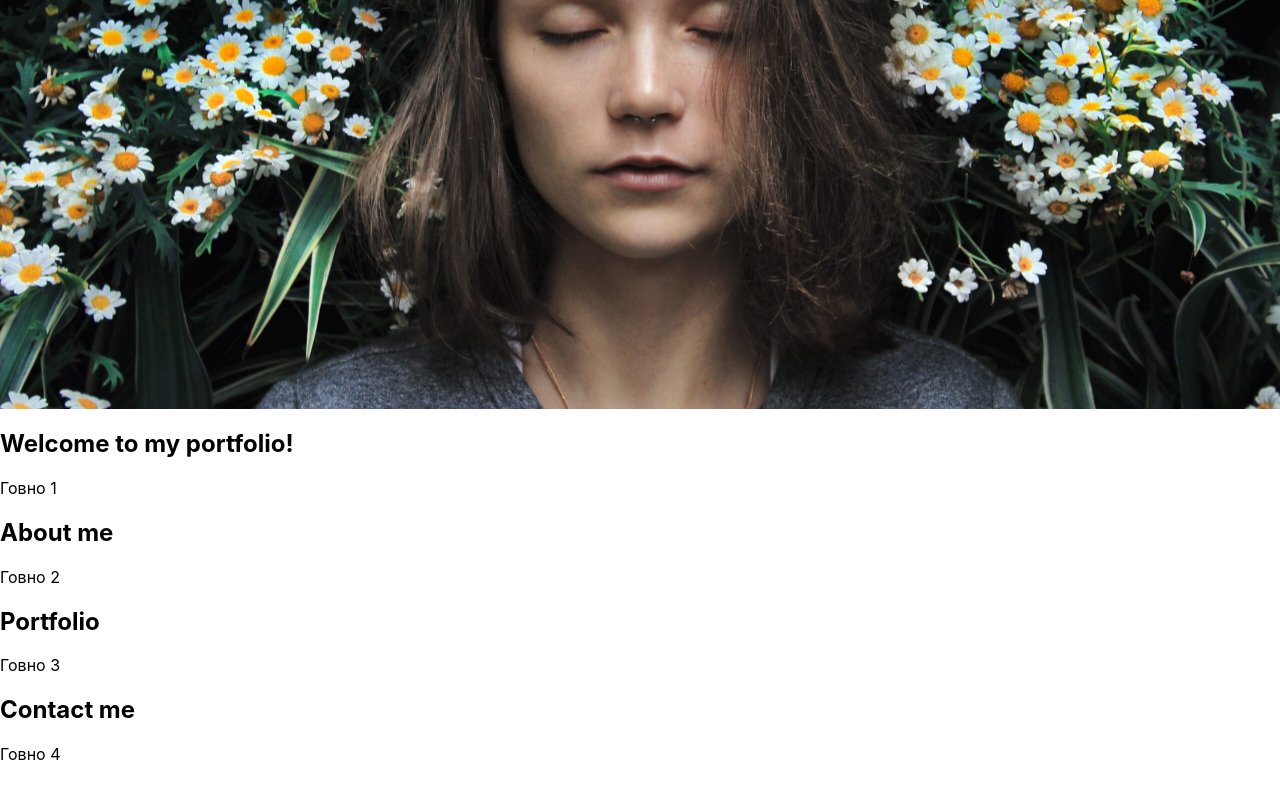
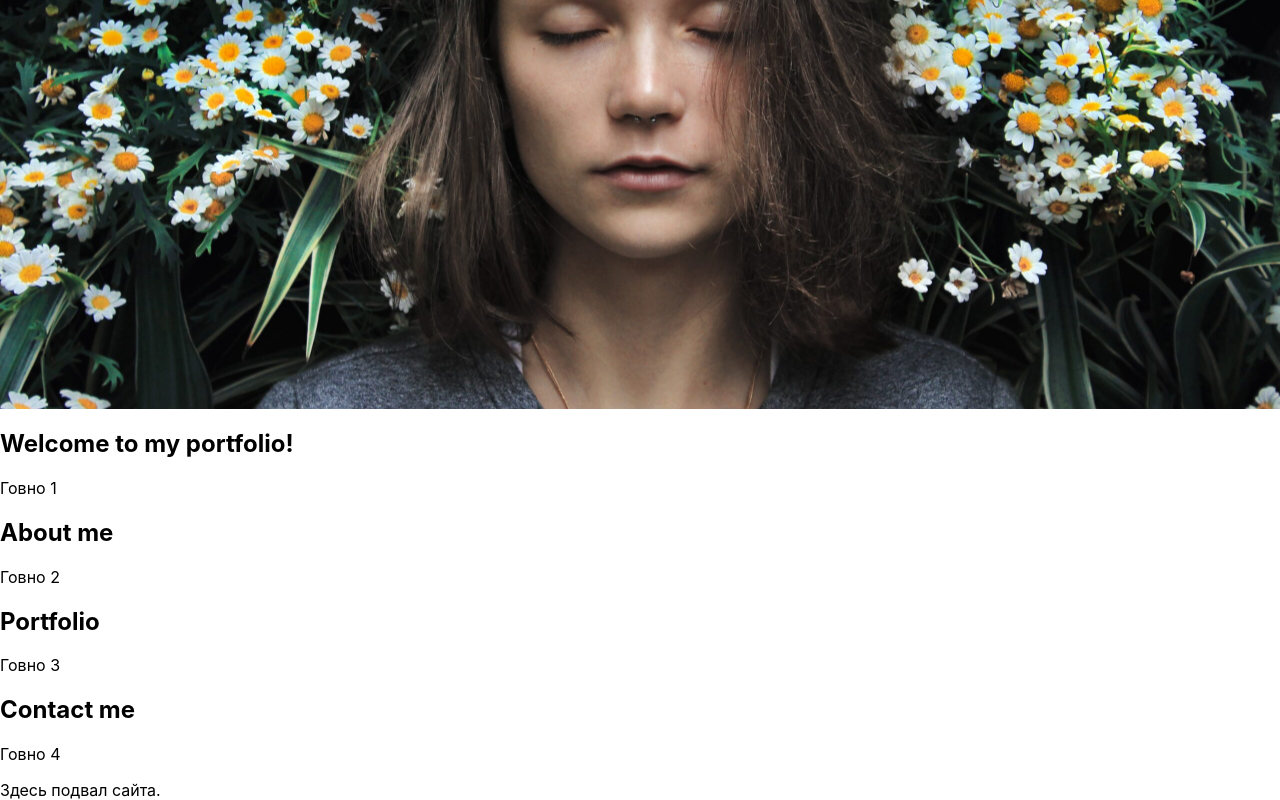
Before and after one commit to shchurovn/SitePortfolio, a plain HTML site: page index.html in a window 1280 px wide. Shown: the part 452-1252 px from the top of the page. Drawn offline with Linux system fonts and the light colour scheme.

Commit message:
убрал коммент в строке

```diff
--- a/index.html
+++ b/index.html
@@ -46,7 +46,7 @@
     </main>
 
     <footer>
-        <!-- Здесь подвал сайта. -->
+        Здесь подвал сайта.
     </footer>
 </body>
 
```
